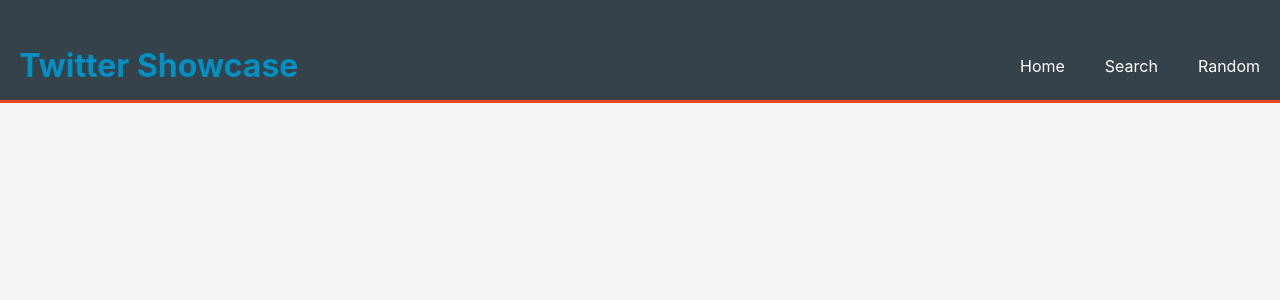
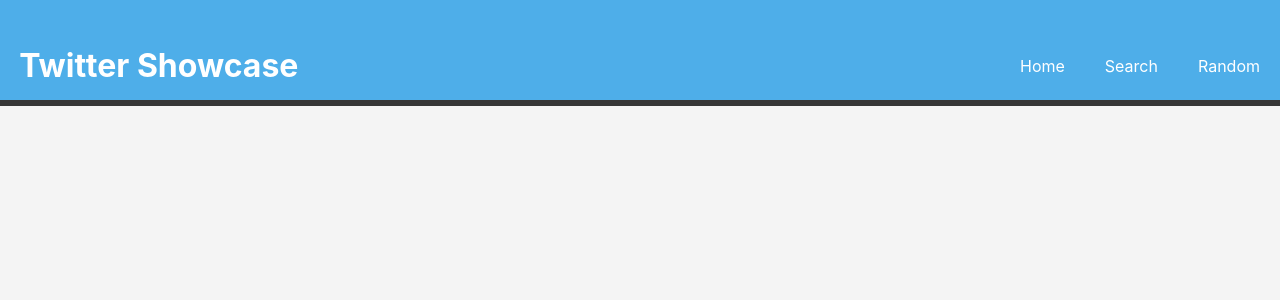
Before and after one commit to chrisdetmering/Twitter-Showcase-App, a React (Create React App) app: page / in a window 1280 px wide. Shown: the top 300 px of the page. Built offline with nearby package versions, Linux system fonts and the light colour scheme.

Commit message:
updated files

```diff
--- a/src/App.css
+++ b/src/App.css
@@ -5,11 +5,11 @@
 }
 
 header {
-    background: #35424a;
+    background: #4eaee9;
     color: #ffffff;
     padding-top: 30px;
     min-height: 70px;
-    border-bottom: #e8491d 3px solid;
+    border-bottom: #363636 6px solid;
 }
 
 header h1 {
@@ -19,7 +19,7 @@
 header #branding {
     float: left;
     margin-left: 1.5%;
-    color: #0090c4;
+    color: #ffffff;
 }
 
 header nav {
```
Also changed, not shown: src/components/Header.js (line endings or trailing spaces), src/index.css (line endings or trailing spaces), 1 other file (tests, documents, lock files or other folders).
